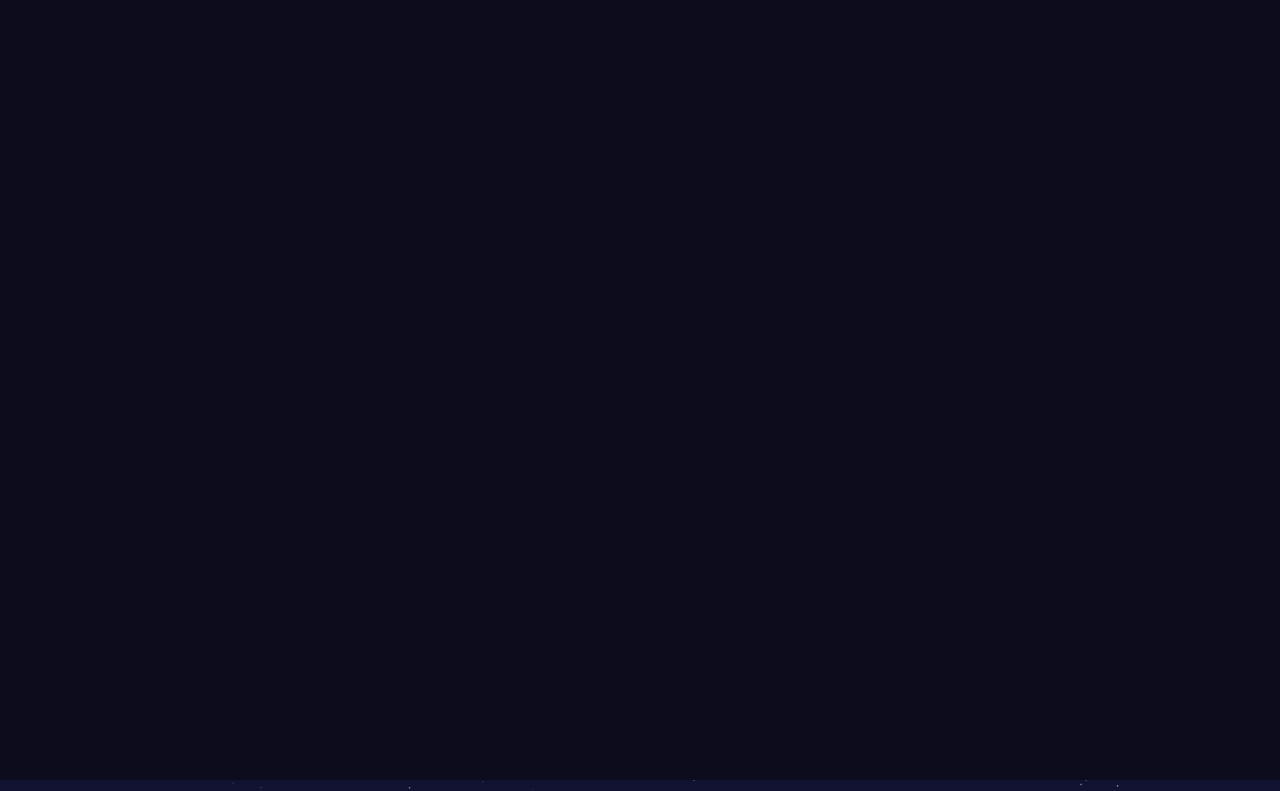
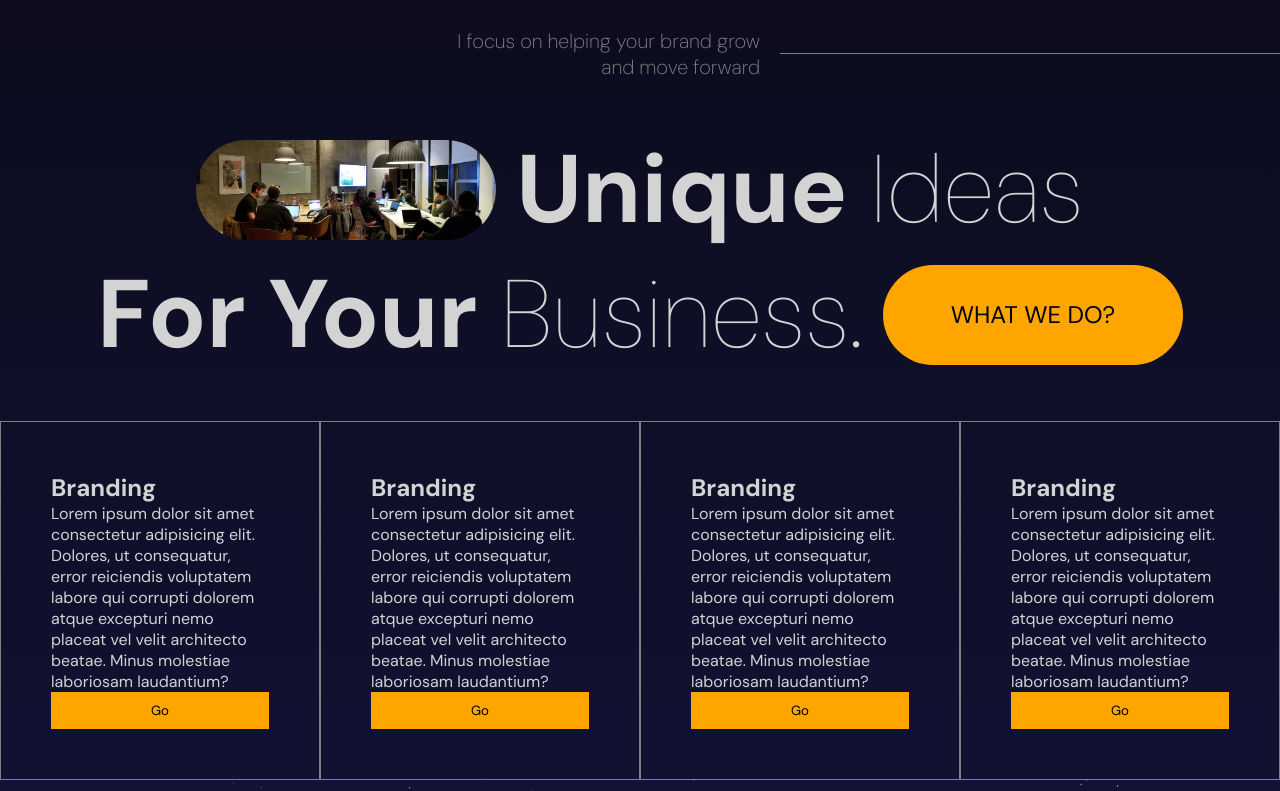
Before and after one commit to dhanushperumalla/Parallax--Portfolio, a React (Vite) app: page / in a window 1280 px wide. Shown: the part 1620-2411 px from the top of the page. Built offline with nearby package versions, Linux system fonts and the light colour scheme.

Commit message:
Services Section Completed

```diff
--- a/src/App.jsx
+++ b/src/App.jsx
@@ -2,6 +2,7 @@ import "./app.scss";
 import Hero from "./components/hero/Hero";
 import Navbar from "./components/navbar/navbar";
 import Parallax from "./components/parallax/Parallax";
+import Services from "./components/services/Services";
 
 const App = () => {
   return (
@@ -13,7 +14,9 @@ const App = () => {
       <section id="Services">
         <Parallax type="services" />
       </section>
-      <section>Services</section>
+      <section>
+        <Services />
+      </section>
       <section id="Portfolio">
         <Parallax type="portfolio" />
       </section>
--- /dev/null
+++ b/src/components/services/Services.jsx
@@ -0,0 +1,117 @@
+import { useRef } from "react";
+import "./services.scss";
+import { color, motion, useInView } from "framer-motion";
+
+const variants = {
+  initial: {
+    x: -500,
+    y: 100,
+    opacity: 0,
+  },
+  animate: {
+    x: 0,
+    opacity: 1,
+    y: 0,
+    transition: {
+      duration: 1,
+      staggerChildren: 1,
+    },
+  },
+};
+
+const Services = () => {
+  const ref = useRef();
+
+  const isInView = useInView(ref, { margin: "-100px" });
+
+  return (
+    <motion.div
+      className="services"
+      variants={variants}
+      initial="initial"
+      // animate="animate"
+      // whileInView="animate"
+      ref={ref}
+      animate={isInView && "animate"}
+    >
+      <motion.div className="textContainer" variants={variants}>
+        <p>
+          I focus on helping your brand grow
+          <br /> and move forward
+        </p>
+        <hr />
+      </motion.div>
+      <motion.div className="titleContainer" variants={variants}>
+        <motion.div className="title">
+          <img src="/people.webp" alt="" />
+          <h1>
+            <motion.b whileHover={{ color: "orange" }}>Unique </motion.b>Ideas
+          </h1>
+        </motion.div>
+        <div className="title">
+          <h1>
+            <motion.b whileHover={{ color: "orange" }}>For Your </motion.b>
+            Business.
+          </h1>
+          <button>WHAT WE DO?</button>
+        </div>
+      </motion.div>
+      <motion.div className="listContainer" variants={variants}>
+        <motion.div
+          className="box"
+          whileHover={{ background: "lightgray", color: "black" }}
+        >
+          <h2>Branding</h2>
+          <p>
+            Lorem ipsum dolor sit amet consectetur adipisicing elit. Dolores, ut
+            consequatur, error reiciendis voluptatem labore qui corrupti dolorem
+            atque excepturi nemo placeat vel velit architecto beatae. Minus
+            molestiae laboriosam laudantium?
+          </p>
+          <button>Go</button>
+        </motion.div>
+        <motion.div
+          className="box"
+          whileHover={{ background: "lightgray", color: "black" }}
+        >
+          <h2>Branding</h2>
+          <p>
+            Lorem ipsum dolor sit amet consectetur adipisicing elit. Dolores, ut
+            consequatur, error reiciendis voluptatem labore qui corrupti dolorem
+            atque excepturi nemo placeat vel velit architecto beatae. Minus
+            molestiae laboriosam laudantium?
+          </p>
+          <button>Go</button>
+        </motion.div>
+        <motion.div
+          className="box"
+          whileHover={{ background: "lightgray", color: "black" }}
+        >
+          <h2>Branding</h2>
+          <p>
+            Lorem ipsum dolor sit amet consectetur adipisicing elit. Dolores, ut
+            consequatur, error reiciendis voluptatem labore qui corrupti dolorem
+            atque excepturi nemo placeat vel velit architecto beatae. Minus
+            molestiae laboriosam laudantium?
+          </p>
+          <button>Go</button>
+        </motion.div>
+        <motion.div
+          className="box"
+          whileHover={{ background: "lightgray", color: "black" }}
+        >
+          <h2>Branding</h2>
+          <p>
+            Lorem ipsum dolor sit amet consectetur adipisicing elit. Dolores, ut
+            consequatur, error reiciendis voluptatem labore qui corrupti dolorem
+            atque excepturi nemo placeat vel velit architecto beatae. Minus
+            molestiae laboriosam laudantium?
+          </p>
+          <button>Go</button>
+        </motion.div>
+      </motion.div>
+    </motion.div>
+  );
+};
+
+export default Services;
--- /dev/null
+++ b/src/components/services/services.scss
@@ -0,0 +1,81 @@
+.services {
+  background: linear-gradient(180deg, #0c0c1d, #111132);
+  height: 100%;
+  display: flex;
+  flex-direction: column;
+  justify-content: space-between;
+
+  .textContainer {
+    flex: 1;
+    align-self: flex-end;
+    display: flex;
+    align-items: center;
+    gap: 20px;
+
+    p {
+      font-weight: 200;
+      font-size: 20px;
+      color: gray;
+      text-align: right;
+    }
+
+    hr {
+      width: 500px;
+      border: none;
+      border-top: 0.5px solid gray;
+    }
+  }
+  .titleContainer {
+    flex: 2;
+    display: flex;
+    flex-direction: column;
+    align-items: center;
+
+    .title {
+      display: flex;
+      gap: 20px;
+      align-items: center;
+
+      img {
+        width: 300px;
+        height: 100px;
+        border-radius: 50px;
+        object-fit: cover;
+      }
+      h1 {
+        font-size: 96px;
+        font-weight: 100;
+      }
+
+      button {
+        width: 300px;
+        height: 100px;
+        border-radius: 50px;
+        background-color: orange;
+        border: none;
+        font-size: 24px;
+      }
+    }
+  }
+  .listContainer {
+    flex: 2;
+    display: flex;
+    max-width: 1366px;
+    margin: auto;
+
+    .box {
+      padding: 50px;
+      border: 0.5px solid gray;
+      display: flex;
+      flex-direction: column;
+      justify-content: space-between;
+
+      button {
+        padding: 10px;
+        background-color: orange;
+        border: none;
+        cursor: pointer;
+      }
+    }
+  }
+}
```
